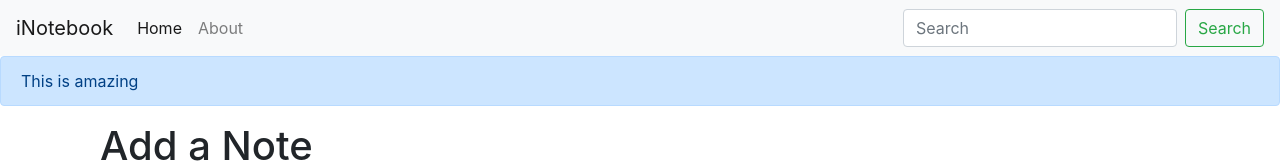
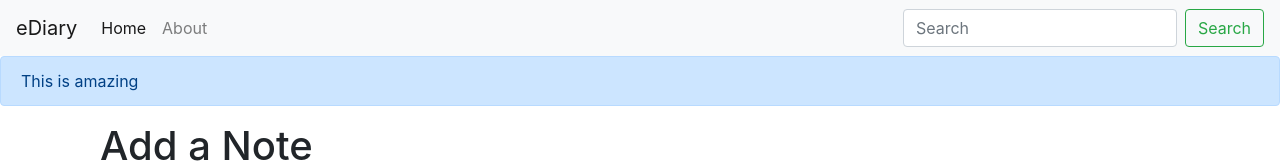
Before and after one commit to muhammadabdullah660/eDiary, a React (Create React App) app: page / in a window 1280 px wide. Shown: the top 163 px of the page. Built offline with nearby package versions, Linux system fonts and the light colour scheme; no server answers.

Commit message:
name of project changed

```diff
--- a/package.json
+++ b/package.json
@@ -1,5 +1,5 @@
 {
-  "name": "inotebook",
+  "name": "eDiary",
   "version": "0.1.0",
   "private": true,
   "dependencies": {
@@ -18,7 +18,7 @@
     "build": "react-scripts build",
     "test": "react-scripts test",
     "eject": "react-scripts eject",
-    "both": "concurrently \"npm run start\" \"cd D:\\ReactJs\\inotebook- api && npm run server\""
+    "both": "concurrently \"npm run start\" \"cd D:\\ReactJs\\eDiary- api && npm run server\""
   },
   "eslintConfig": {
     "extends": [
--- a/public/index.html
+++ b/public/index.html
@@ -17,7 +17,7 @@
   <link rel="stylesheet" href="https://cdn.jsdelivr.net/npm/bootstrap@4.3.1/dist/css/bootstrap.min.css"
     integrity="sha384-ggOyR0iXCbMQv3Xipma34MD+dH/1fQ784/j6cY/iJTQUOhcWr7x9JvoRxT2MZw1T" crossorigin="anonymous">
   <script src="https://kit.fontawesome.com/2e78589f9b.js" crossorigin="anonymous"></script>
-  <title>iNotebook - Your notes are secured with us</title>
+  <title>eDiary - Your notes are secured with us</title>
 </head>
 
 <body>
--- a/src/Components/Navbar.js
+++ b/src/Components/Navbar.js
@@ -10,7 +10,7 @@ const Navbar = () => {
     <>
       <nav className="navbar navbar-expand-lg navbar-light bg-light">
         <Link className="navbar-brand" to="/">
-          iNotebook
+          eDiary
         </Link>
         <button
           className="navbar-toggler"
```
Also changed, not shown: 1 other file (tests, documents, lock files or other folders).
